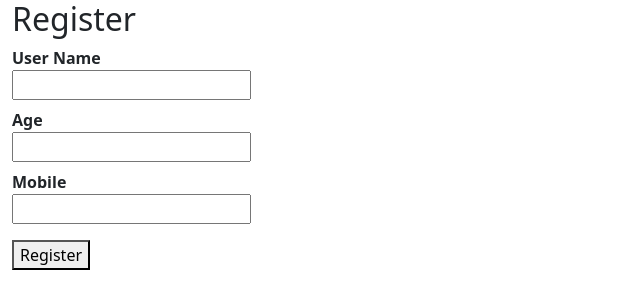
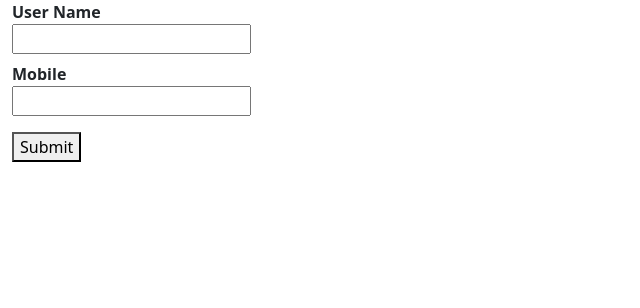
Before and after one commit to SharmaTechGroup/react-7pm-Nov-2026, a React (Vite) app: page / in a window 1280 px wide. Shown: the top 308 px of the page, without its empty margins (0-640 px from the left). Built offline with nearby package versions, Linux system fonts and the light colour scheme.

Commit message:
Hook form

```diff
--- a/package.json
+++ b/package.json
@@ -17,6 +17,7 @@
     "moment": "^2.31.0",
     "react": "^19.3.1",
     "react-dom": "^19.3.1",
+    "react-hook-form": "^7.92.0",
     "yup": "^1.7.1"
   },
   "devDependencies": {
--- /dev/null
+++ b/src/components/hook-form-demo/hook-form-demo.jsx
@@ -0,0 +1,33 @@
+
+import { useForm } from "react-hook-form"
+
+export function HookFormDemo(){
+
+    const {register, handleSubmit, formState:{errors}} = useForm();
+
+    const submit = (data)=>{
+        console.log(data);
+    }
+
+
+    return(
+        <div className="container-fluid">
+
+            <form onSubmit={handleSubmit(submit)}>
+                <dl>
+                    <dt>User Name</dt>
+                    <dd><input type="text" {...register("UserName", { required:true, minLength:4 })} name="UserName" /></dd>
+                    <dd className="text-danger">
+                        {(errors.UserName?.type==="required")?<span>Name Required</span>:<span></span> && (errors.UserName?.type==="minLength")?<span>Name too short</span>:<span></span>}
+                    </dd>
+                    <dt>Mobile</dt>
+                    <dd>
+                        <input type="text" {...register("Mobile", {required:true, pattern:/^\+91\d{10}$/})} name="Mobile" />
+                    </dd>
+                </dl>
+                <button type="submit">Submit</button>
+            </form>
+
+        </div>
+    )
+}
--- a/src/main.jsx
+++ b/src/main.jsx
@@ -23,9 +23,10 @@ import { FormDemo } from './components/form-demo/form-demo.jsx'
 import { FormikDemo } from './components/formik-demo/formik-demo.jsx'
 import { YupDemo } from './components/yup-demo/yup-demo.jsx'
 import { FormikComponentDemo } from './components/formik-component-demo/formik-component-demo.jsx'
+import { HookFormDemo } from './components/hook-form-demo/hook-form-demo.jsx'
 
 createRoot(document.getElementById('root')).render(
 
-    <FormikComponentDemo />
+    <HookFormDemo />
 
 )
```
Also changed, not shown: js/demo.html (+10 -15 lines), 1 other file (tests, documents, lock files or other folders).
